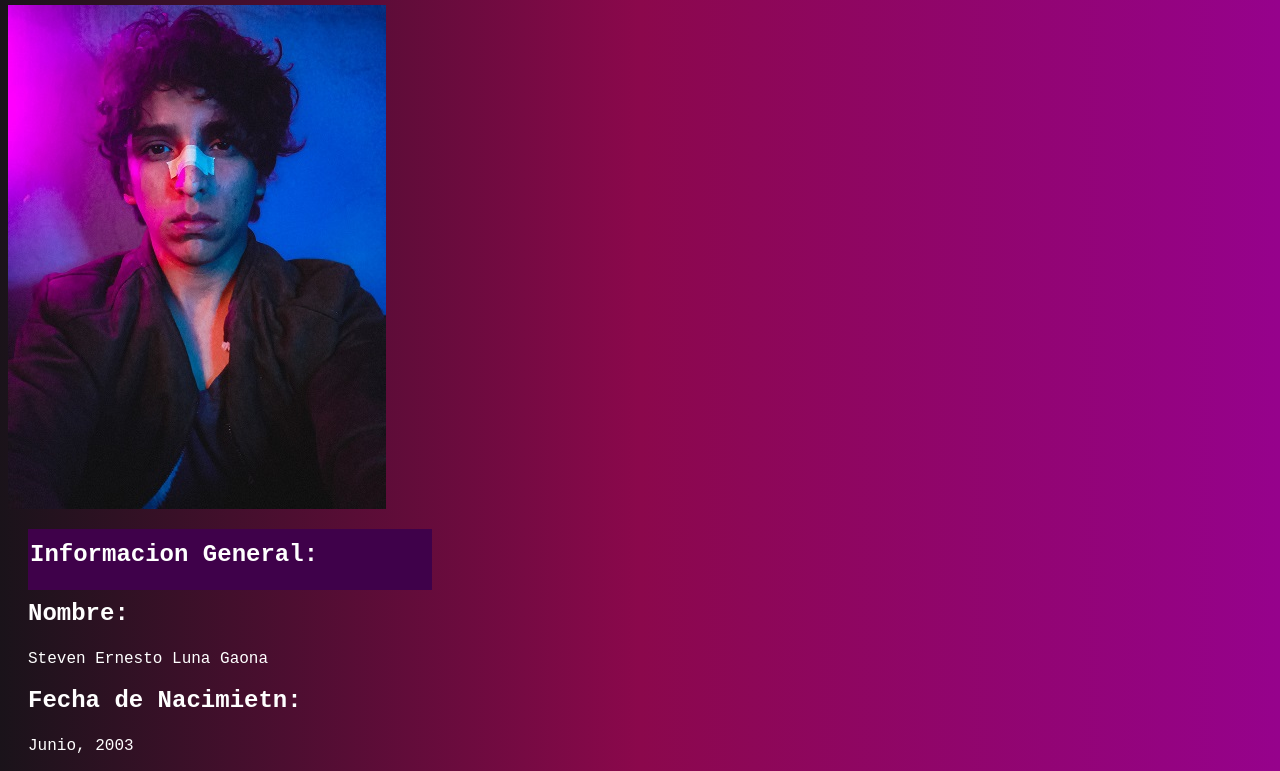
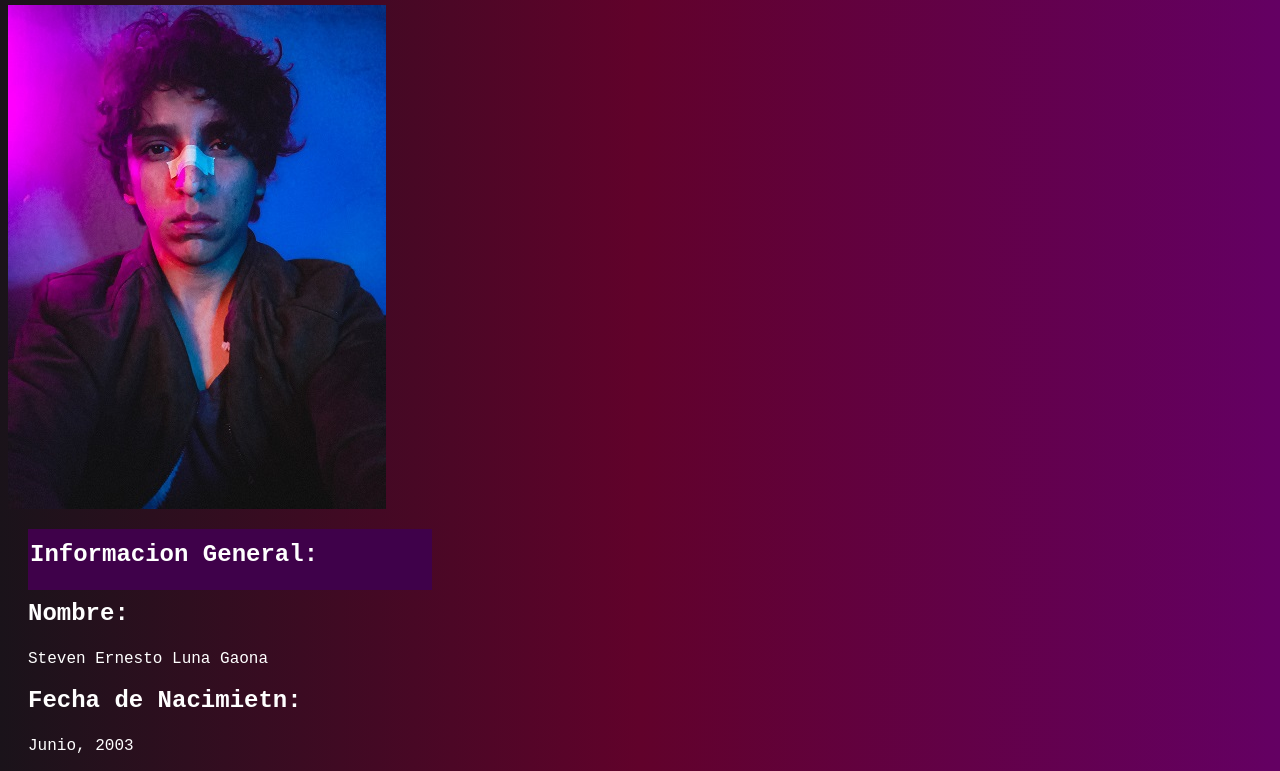
Before and after one commit to StevenLunaG/Curriculum, a plain HTML site: page index.html in a window 1280 px wide. Shown: the part 108-879 px from the top of the page. Drawn offline with Linux system fonts and the light colour scheme.

Commit message:
Update index.html

```diff
--- a/index.html
+++ b/index.html
@@ -6,7 +6,7 @@
   <style>
     body {
       font-family: Courier New,Courier,Lucida Sans Typewriter,Lucida Typewriter,monospace;
-      background: linear-gradient(to right, #1A131A, #8B084C, #96028C);
+      background: linear-gradient(to right, #1A131A, #61022B, #640063);
     }
     h1 {
       color: white;
```
